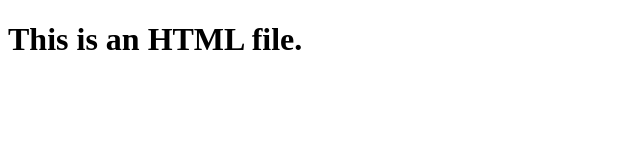
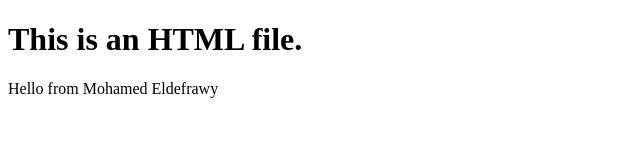
Before and after one commit to MohamedSaidCS/vcs-lab, a plain HTML site: page index.html in a window 1280 px wide. Shown: the whole page, without its empty margins (0-640 px from the left). Drawn offline with Linux system fonts and the light colour scheme.

Commit message:
Eldefrawy's commit

```diff
--- a/index.html
+++ b/index.html
@@ -8,5 +8,6 @@
 </head>
 <body>
     <h1>This is an HTML file.</h1>
+    <p> Hello from Mohamed Eldefrawy</p>
 </body>
 </html>
```
